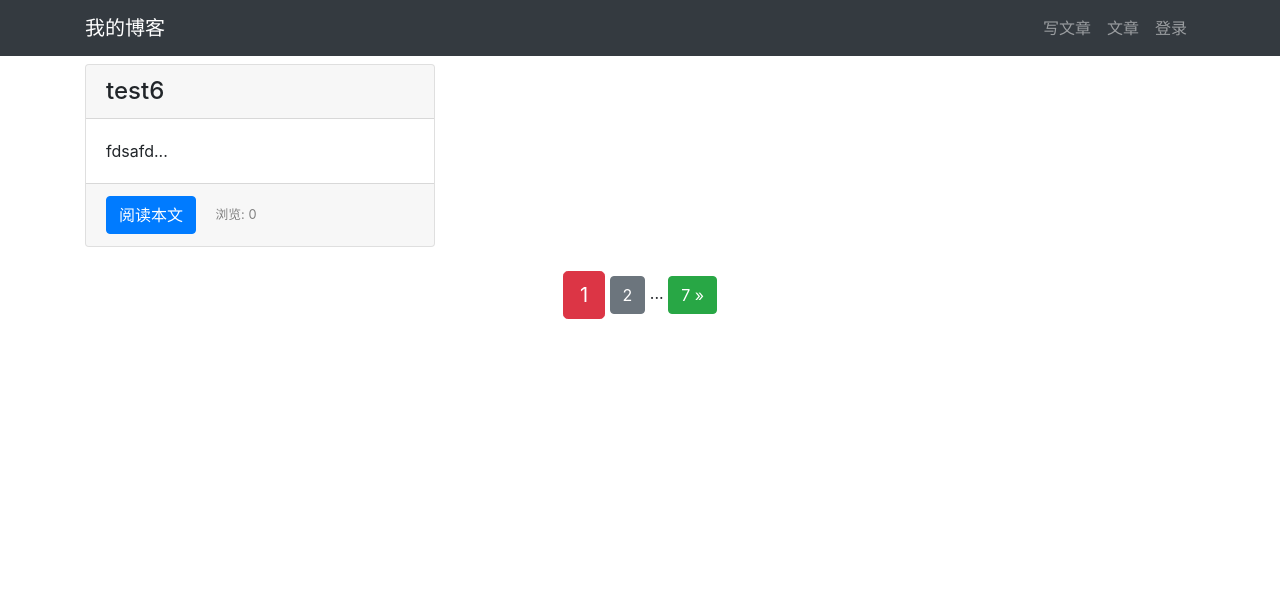
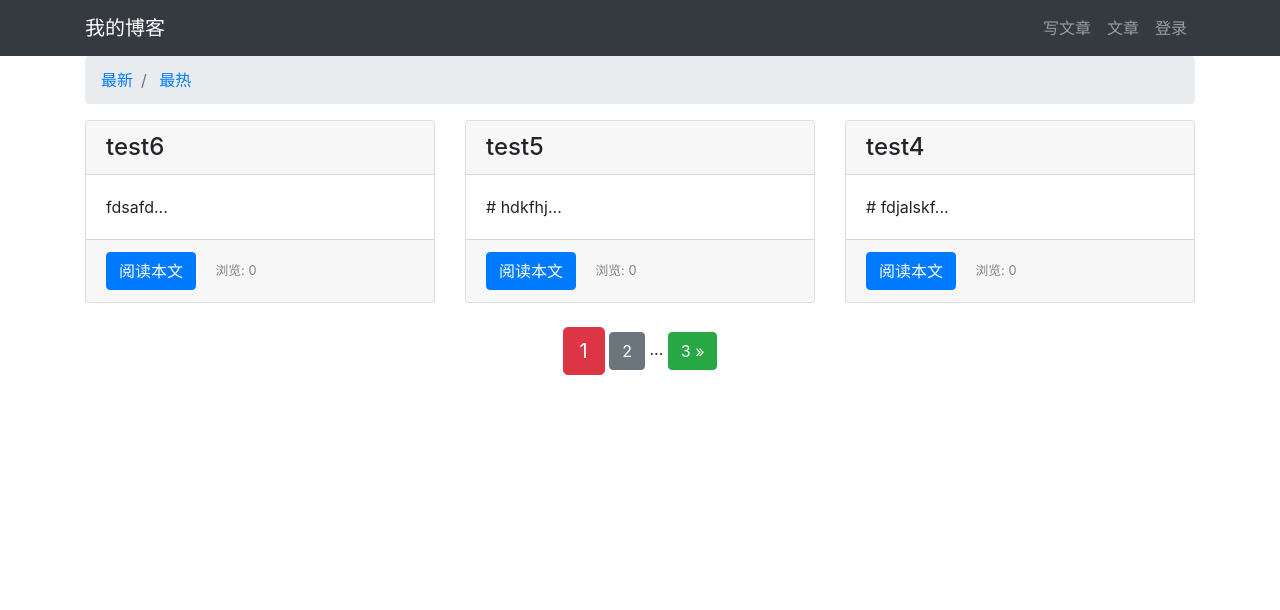
Before and after one commit to cmy-hhxx/django_blog, a Django app: page /articles/articles_list/ in a window 1280 px wide. Shown: the top 610 px of the page. Run offline with Django 4.2, Linux system fonts and the light colour scheme; data comes from the database, SQL or seed files in the repository; both versions use the stored data as it was after the commit; some libraries are stand-ins or nearby versions.

Commit message:
articles list order

```diff
--- a/articles/views.py
+++ b/articles/views.py
@@ -11,19 +11,35 @@ from django.core.paginator import Paginator
 
 def articles_list(request):
     # take out all the articles
-    articles_list = ArticlePost.objects.all()
+    #articles_list = ArticlePost.objects.all()
 
-    paginator = Paginator(articles_list, 1)
+    #paginator = Paginator(articles_list, 1)
 
+    #page = request.GET.get('page')
+
+    #articles = paginator.get_page(page)
+
+    # deliver the articles to the templates
+    #context = {'articles': articles}
+
+    # load the templates and return context object
+    #return render(request, 'articles/list.html', context)
+    if request.GET.get('order') == 'total_views':
+        article_list = ArticlePost.objects.all().order_by('-total_views')
+        order = 'total_views'
+    else:
+        article_list = ArticlePost.objects.all()
+        order = 'normal'
+
+    paginator = Paginator(article_list, 3)
     page = request.GET.get('page')
-
     articles = paginator.get_page(page)
 
-    # deliver the articles to the templates
-    context = {'articles': articles}
+    # 修改此行
+    context = { 'articles': articles, 'order': order }
 
-    # load the templates and return context object
     return render(request, 'articles/list.html', context)
+
 
 def article_detail(request, id):
     # take out the resigned article
--- a/templates/articles/list.html
+++ b/templates/articles/list.html
@@ -12,6 +12,20 @@
 
 <!-- 定义放置文章标题的div容器 -->
 <div class="container">
+    <nav aria-label="breadcrumb">
+        <ol class="breadcrumb">
+            <li class="breadcrumb-item">
+                <a href="{% url 'articles:articles_list' %}">
+                    最新
+                </a>
+            </li>
+            <li class="breadcrumb-item">
+                <a href="{% url 'articles:articles_list' %}?order=total_views">
+                    最热
+                </a>
+            </li>
+        </ol>
+    </nav>
     <div class="row mt-2">
 
         {% for article in articles %}
@@ -45,11 +59,9 @@
         <span class="step-links">
             <!-- 如果不是第一页，则显示上翻按钮 -->
             {% if articles.has_previous %}
-            <a href="?page=1" class="btn btn-success">
-                &laquo; 1
-            </a>
+            <a href="?page=1" class="btn btn-success">&laquo; 1</a>
             <span>...</span>
-            <a href="?page={{ articles.previous_page_number }}"
+            <a href="?page={{ articles.previous_page_number }}&&order={{ order }}"
                class="btn btn-secondary"
                >
                {{ articles.previous_page_number }}
@@ -63,13 +75,13 @@
 
                 <!-- 如果不是最末页，则显示下翻按钮 -->
                 {% if articles.has_next %}
-                <a href="?page={{ articles.next_page_number }}"
+                <a href="?page={{ articles.next_page_number }}&&order={{ order }}"
                    class="btn btn-secondary"
                    >
                    {{ articles.next_page_number }}
                 </a>
                     <span>...</span>
-                    <a href="?page={{ articles.paginator.num_pages }}"
+                    <a href="?page={{ articles.paginator.num_pages }}&&order={{ order }}"
                        class="btn btn-success"
                        >
                        {{ articles.paginator.num_pages }} &raquo;
```
Also changed, not shown: db.sqlite3.
